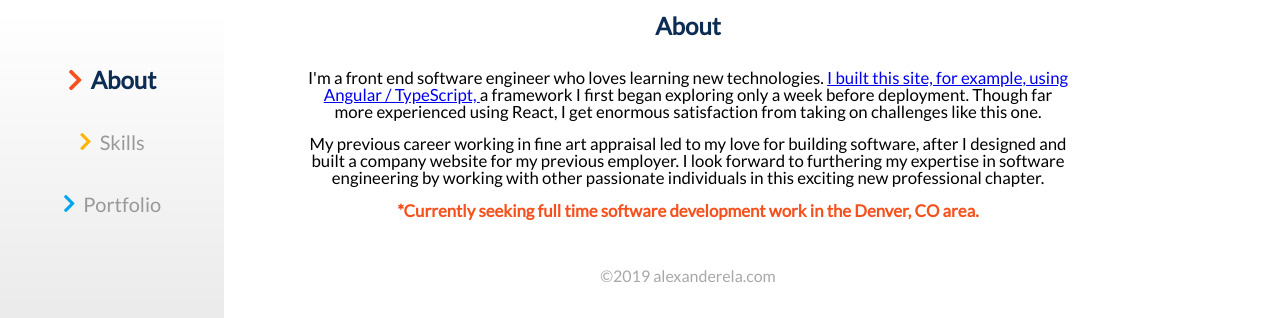
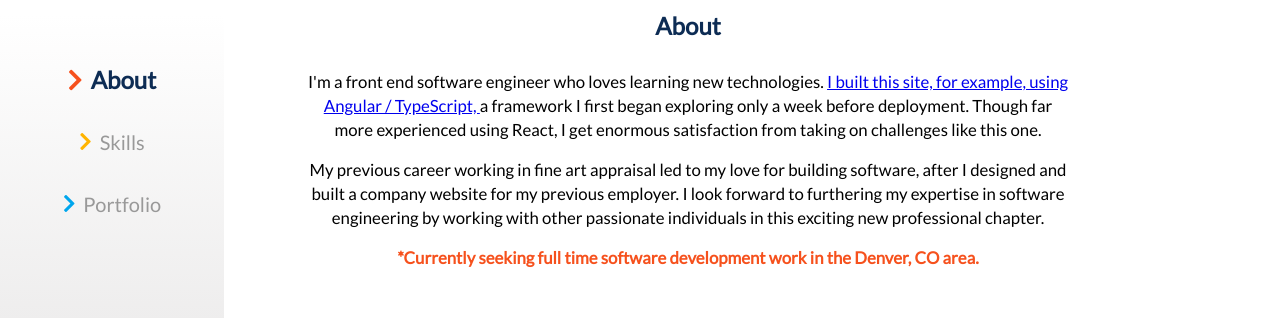
Before and after one commit to alexanderela/personal-website, an Angular app: page /about in a window 1280 px wide. Shown: the part 282-600 px from the top of the page. Built offline with nearby package versions, Linux system fonts and the light colour scheme.

Commit message:
Add paragraph spacing to About

```diff
--- a/src/app/about/about.component.css
+++ b/src/app/about/about.component.css
@@ -15,6 +15,7 @@
 }
 
 .About-summary-paragraph {
+	line-height: 1.5rem;
 	margin: 0 0 1rem;
 	text-align: center;
 }
--- a/src/app/app.component.css
+++ b/src/app/app.component.css
@@ -129,7 +129,7 @@ nav.site-header-nav a:hover:after {
 
 nav.sidebar-nav div a {
 	position: relative;
-	transition: all 1s;
+	transition: all 0.5s;
 }
 
 nav.sidebar-nav div a:after {
```
